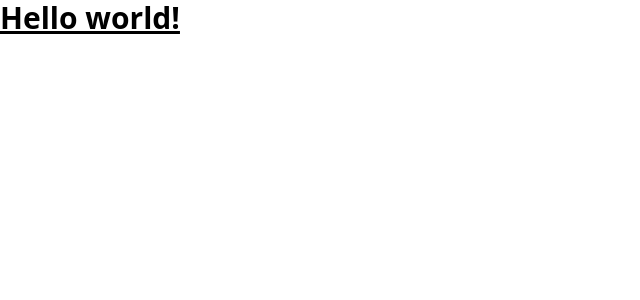
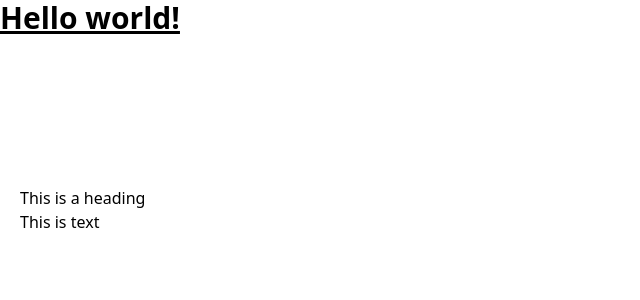
Before and after one commit to RinnieRambler/bootcamp-blog-project, a Jekyll site: the page built from _posts/2022-01-01-my-first-post.md, in a window 1280 px wide. Shown: the top 300 px of the page, without its empty margins (0-640 px from the left). Built offline with Jekyll 4.4.1, drawn with Linux system fonts in a browser that asks for light colours; nearby versions of some CDN libraries.

Commit message:
added to post page blocks
text block

```diff
--- a/_posts/2022-01-01-my-first-post.md
+++ b/_posts/2022-01-01-my-first-post.md
@@ -22,6 +22,10 @@ page_blocks:
     image4:
     image5:
     image6:
+  - _id: text
+    title: Text
+    heading: This is a heading
+    text: This is text
 seo:
   title: First post
   meta-description:
```
